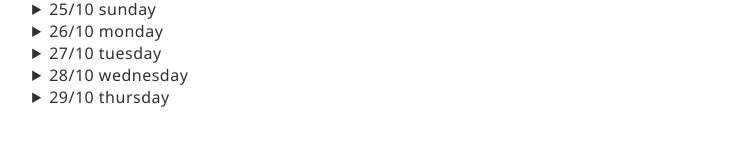
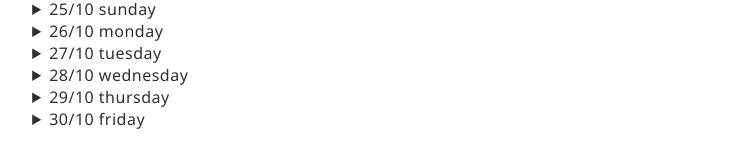
Before and after one commit to h-xuan/h-xuan.github.io, a Jekyll site: the page built from _posts/2020-10-24-log.md, in a window 1280 px wide. Shown: the part 220-388 px from the top of the page, without its empty margins (19-753 px from the left). Built offline with Jekyll 4.4.1, drawn with Linux system fonts in a browser that asks for light colours.

Commit message:
tmr's todo

```diff
--- a/_posts/2020-10-24-log.md
+++ b/_posts/2020-10-24-log.md
@@ -119,3 +119,21 @@ date: 2020-10-24 11:45:22 +0800
 <br><br>
 
 </details>
+
+<details>
+<summary>30/10 friday</summary>
+<h3>30/10 friday</h3>
+<br>
+<p>
+📃 <b>to-do</b>
+<ul>
+    <li>webdev - ◯ ◯ ◯ ◯</li>
+    <li>japanese - ◯ ◯ ◯ ◯ </li>
+    <li>art - prompt for today: 'ominous'</li>
+    <li>workout</li>
+
+</ul>
+</p>
+<br><br>
+
+</details>
```
